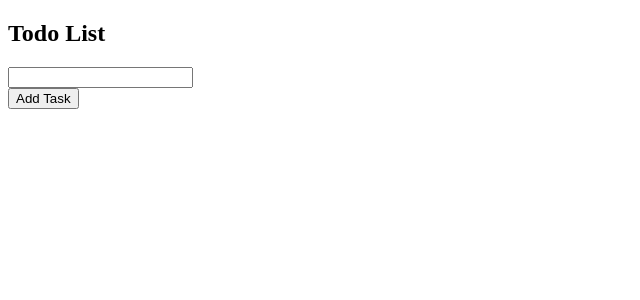
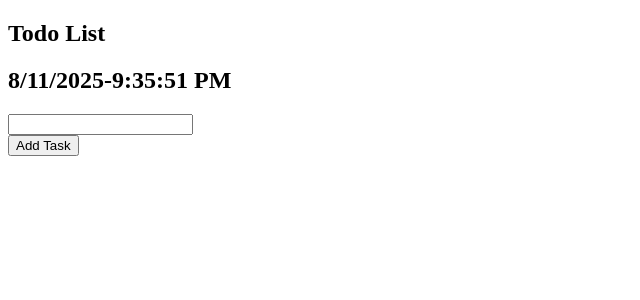
Before and after one commit to Akashmesh/ReactTodoProject, a React (Vite) app: page / in a window 1280 px wide. Shown: the top 300 px of the page, without its empty margins (0-640 px from the left). Built offline with nearby package versions, Linux system fonts and the light colour scheme.

Commit message:
added time and date functionality in the project

```diff
--- a/src/Todo/Todo.jsx
+++ b/src/Todo/Todo.jsx
@@ -1,10 +1,11 @@
-import { useState } from "react";
+import { useEffect, useState } from "react";
 import { MdCheck, MdDeleteForever } from "react-icons/md";
 
 
 export const Todo = () => {
     const [inputValue,setInputValue] = useState("");
     const [task,setTask]= useState([]);
+    const [dateTime,setDateTime]= useState('');
     const handleInputChange = (value) => {
         setInputValue(value);
     }
@@ -18,10 +19,21 @@
         setTask((prevTask)=> [...prevTask,inputValue]);
         setInputValue("");
     };
+    useEffect(()=> {
+        const interval =setInterval(()=> {
+            const now = new Date();
+            const formattedDate = now.toLocaleDateString();
+            const fromattedTime = now.toLocaleTimeString();
+
+        setDateTime(`${formattedDate}-${fromattedTime}`);
+    },1000);
+    return ()=> clearInterval(interval);
+},[]);
     return (
         <section className="todo-container">
             <header>
                 <h1>Todo List</h1>
+                <h2 className="date-time">{dateTime}</h2>
             </header>
             <section className="form">
                 <form onSubmit={handleFormSubmit}>
```
